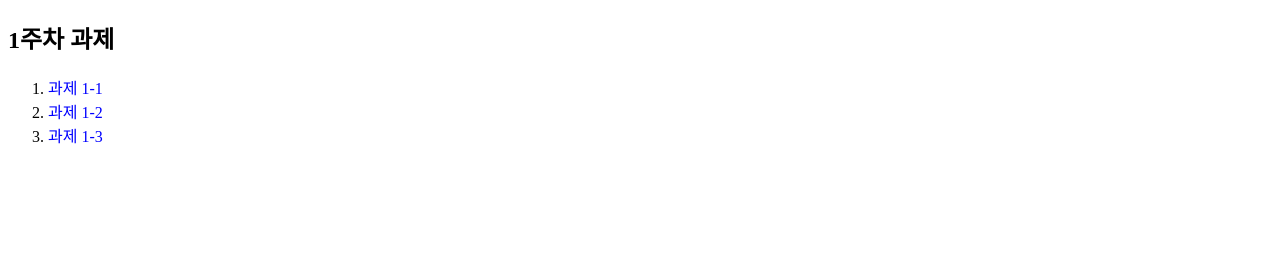
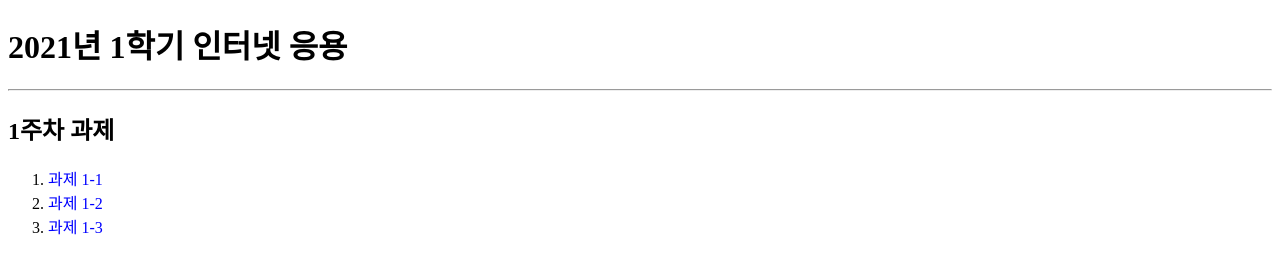
Before and after one commit to chorock33/chorock33.github.io, a plain HTML site: page index.html in a window 1280 px wide. Drawn offline with nearby package versions, Linux system fonts and the light colour scheme.

Commit message:
Update index.html

```diff
--- a/index.html
+++ b/index.html
@@ -11,6 +11,8 @@ a:hover { text-decoration:underline;} a:active {color:red; text-decoration:none;
 </head>
 <body>
 <header></header>
+  <h1>2021년 1학기 인터넷 응용</h1>
+  <hr/>
 <section>
 <h2>1주차 과제</h2>
 <ol type ="1">
```
